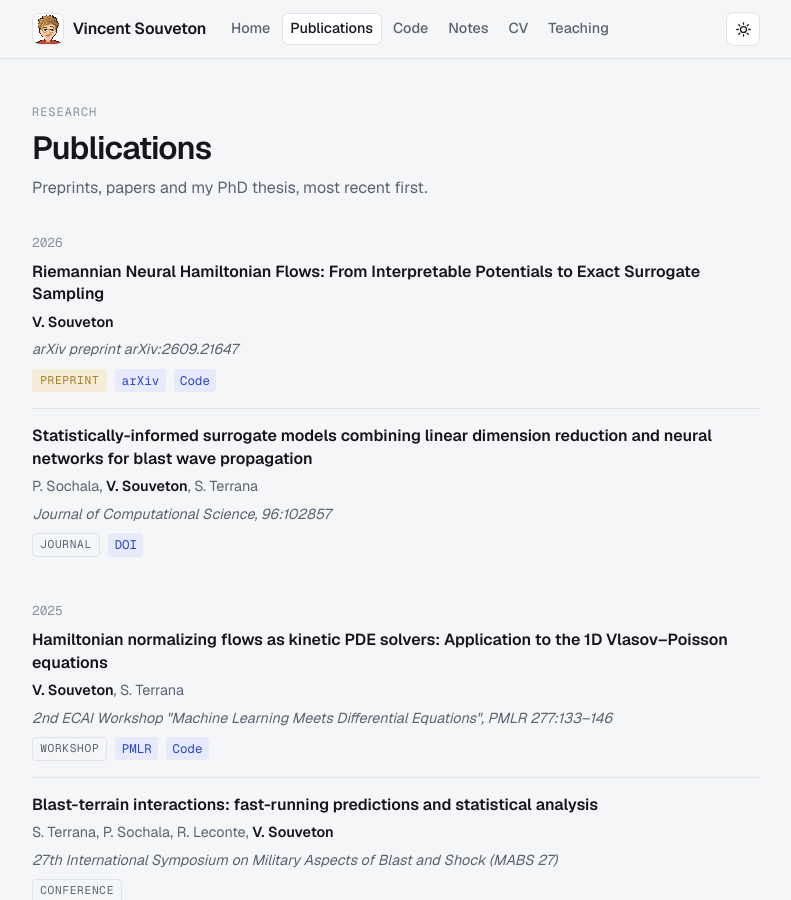
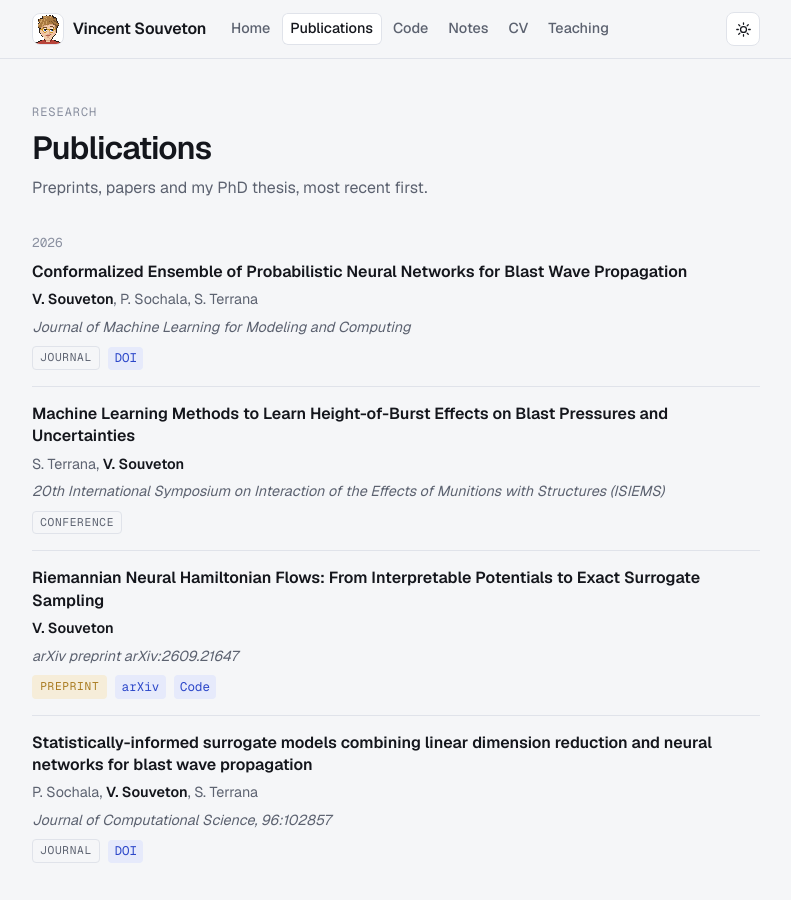
Before and after one commit to vincentsouveton/vincentsouveton.github.io, a Jekyll site: the page built from publications.html, in a window 1280 px wide and 900 px high. Shown: the whole window, without its empty margins (244-1035 px from the left). Built offline with Jekyll 4.4.1, drawn with Linux system fonts in a browser that asks for light colours.

Commit message:
Biblio update

```diff
--- a/_data/publications.yml
+++ b/_data/publications.yml
@@ -1,6 +1,21 @@
 # Publications, most recent first. They are grouped by `year` on the page.
 # type: Preprint | Journal | Conference | Workshop | Thesis   (free text)
 # Your name (site.author.short in _config.yml) is put in bold automatically.
+
+- year: 2026
+  type: Journal
+  title: "Conformalized Ensemble of Probabilistic Neural Networks for Blast Wave Propagation"
+  authors: "V. Souveton, P. Sochala, S. Terrana"
+  venue: "Journal of Machine Learning for Modeling and Computing"
+  links:
+    - label: DOI
+      url: https://doi.org/10.1615/JMachLearnModelComput.2026066399
+
+- year: 2026
+  type: Conference
+  title: "Machine Learning Methods to Learn Height-of-Burst Effects on Blast Pressures and Uncertainties"
+  authors: "S. Terrana, V. Souveton"
+  venue: "20th International Symposium on Interaction of the Effects of Munitions with Structures (ISIEMS)"
 
 - year: 2026
   type: Preprint
```
